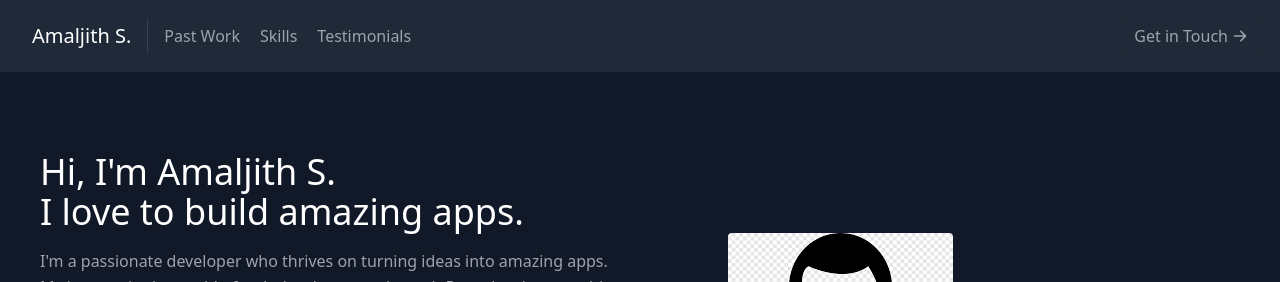
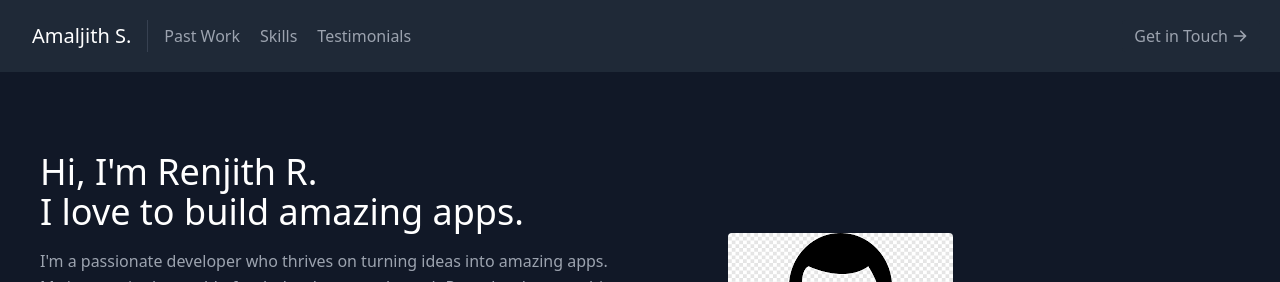
Before and after one commit to renjith-r-23/Portfolio, a React (Create React App) app: page / in a window 1280 px wide. Shown: the top 282 px of the page. Built offline with nearby package versions, Linux system fonts and the light colour scheme.

Commit message:
Update About.js

```diff
--- a/src/components/About.js
+++ b/src/components/About.js
@@ -6,7 +6,7 @@ export default function About() {
       <div className="container mx-auto flex px-10 py-20 md:flex-row flex-col items-center">
         <div className="lg:flex-grow md:w-1/2 lg:pr-24 md:pr-16 flex flex-col md:items-start md:text-left mb-16 md:mb-0 items-center text-center">
           <h1 className="title-font sm:text-4xl text-3xl mb-4 font-medium text-white">
-            Hi, I'm Amaljith S.
+            Hi, I'm Renjith R.
             <br className="hidden lg:inline-block" />I love to build amazing
             apps.
           </h1>
```
